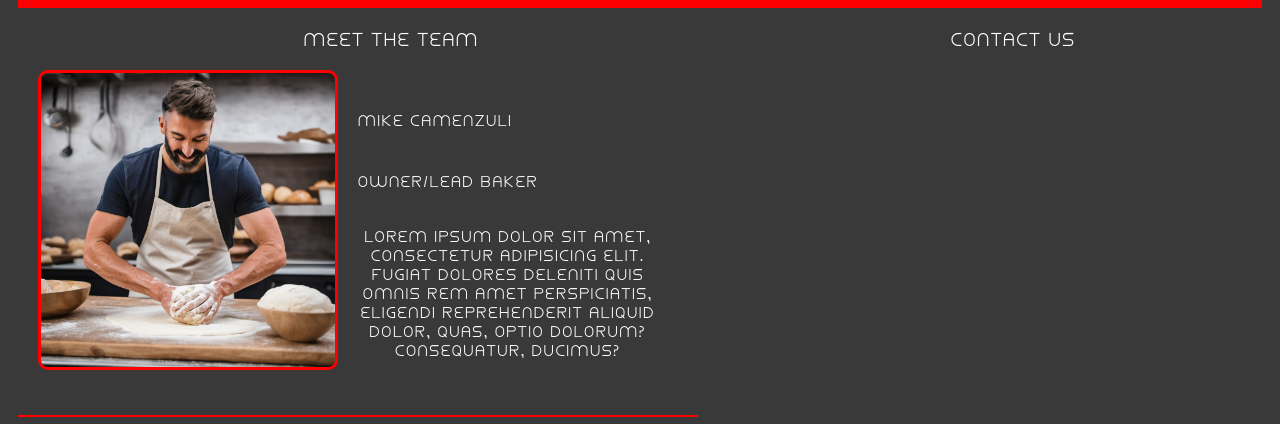
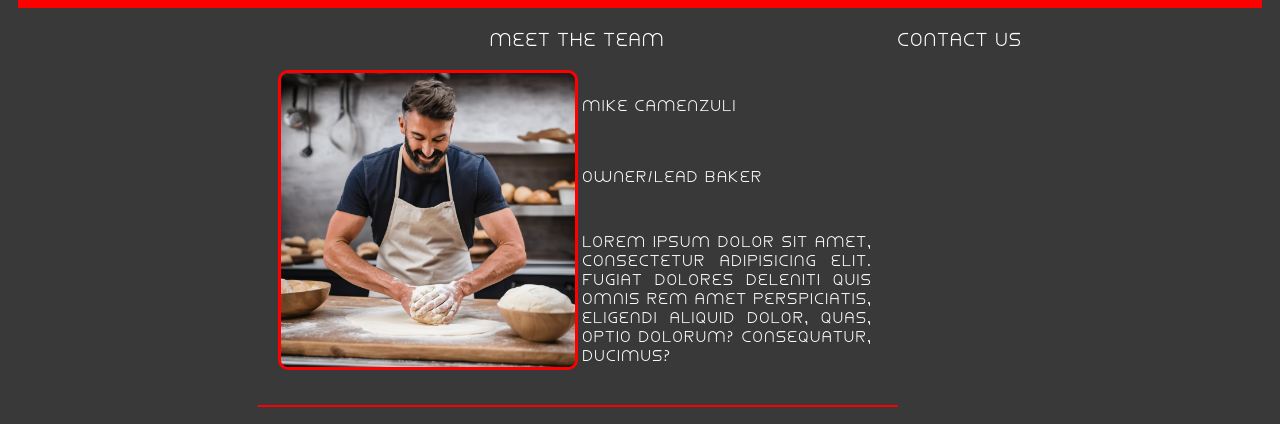
Before and after one commit to VonZuli/restaurant-page, a website built with webpack: page src/index.html in a window 1280 px wide. Shown: the part 321-745 px from the top of the page. Built offline with nearby package versions, Linux system fonts and the light colour scheme.

Commit message:
made adjustments to styles, minor changes to about.js

```diff
--- a/src/about.js
+++ b/src/about.js
@@ -42,38 +42,38 @@ export default function about(){
 
   const businessInfo = {
     employeeInfo:{
-      contact1:{
+      employee0:{
         image: employee0.src = male30,
         firstName: 'Mike',
         lastName: 'Camenzuli',
         position: 'Owner/Lead Baker',
         phone: '(123)456-7890',
         email: 'defrealemail@fakemail.com',
-        bio: 'Lorem ipsum dolor sit amet, consectetur adipisicing elit. Fugiat dolores deleniti quis omnis rem amet perspiciatis, eligendi reprehenderit aliquid dolor, quas, optio dolorum? Consequatur, ducimus?',
+        bio: 'Lorem ipsum dolor sit amet, consectetur adipisicing elit. Fugiat dolores deleniti quis omnis rem amet perspiciatis, eligendi aliquid dolor, quas, optio dolorum? Consequatur, ducimus?',
         fullname: function () {
           return `${this.firstName} ${this.lastName}`
         }
       },
-      contact2:{
+      employee1:{
         image: employee1.src = male60,
         firstName: 'Fred',
         lastName: 'Camenzuli',
         position: 'Baker',
         phone: '(789)456-1230',
         email: 'notfakeemail@fakemail.com',
-        bio: 'Lorem ipsum dolor sit amet, consectetur adipisicing elit. Fugiat dolores deleniti quis omnis rem amet perspiciatis, eligendi reprehenderit aliquid dolor, quas, optio dolorum? Consequatur, ducimus?',
+        bio: 'Lorem ipsum dolor sit amet, consectetur adipisicing elit. Fugiat dolores deleniti quis omnis rem amet perspiciatis, eligendi aliquid dolor, quas, optio dolorum? Consequatur, ducimus?',
         fullname: function () {
           return `${this.firstName} ${this.lastName}`
         }
       },
-      contact3:{
+      employee2:{
         image: employee2.src = female60,
         firstName: 'Ann',
         lastName: 'Camenzuli',
         position: 'Reception',
         phone: '(890)123-456',
         email: 'thisemailisfake@fakemail.com',
-        bio: 'Lorem ipsum dolor sit amet, consectetur adipisicing elit. Fugiat dolores deleniti quis omnis rem amet perspiciatis, eligendi reprehenderit aliquid dolor, quas, optio dolorum? Consequatur, ducimus?',
+        bio: 'Lorem ipsum dolor sit amet, consectetur adipisicing elit. Fugiat dolores deleniti quis omnis rem amet perspiciatis, eligendi aliquid dolor, quas, optio dolorum? Consequatur, ducimus?',
         fullname: function () {
           return `${this.firstName} ${this.lastName}`
         }
--- a/src/styles/style.css
+++ b/src/styles/style.css
@@ -126,13 +126,22 @@ button{
 .aboutInfoContainer{
   display: flex;
   flex-direction: row;
-  justify-content: space-between;
+  justify-content: center;
+  margin: 0 200px 0 200px;
+  /* padding: 10px; */
+
 }
   .aboutInfoSubtitle{
-    flex: 1 1 60%;
+    display: flex;
+    flex-direction: column;
+    /* flex: 1 1 60%; */
+    width: fit-content;
+    justify-content: center;
   }
   .contactInfo{
-    flex: 1 1 40%;
+    display: flex;
+    flex-direction: column;
+
   }
 
 .card-container{
@@ -158,16 +167,23 @@ button{
     display: flex;
     flex-direction: column;
     align-items: flex-start;
-    padding: 20px;
+    /* padding: 20px; */
     /* width: 600px */
+  }
+  .bioInfoContainer > * {
+    padding: 5px;
   }
   .bio{
     width: 300px;
+    text-align: justify;
+    text-justify:auto;
   }
 
 @media only screen and (max-width: 1080px) {
   .aboutInfoContainer{
     flex-direction: column;
+    margin: 0;
+    width: min-content;
   }
   .card-container{
     justify-content: center;
```
